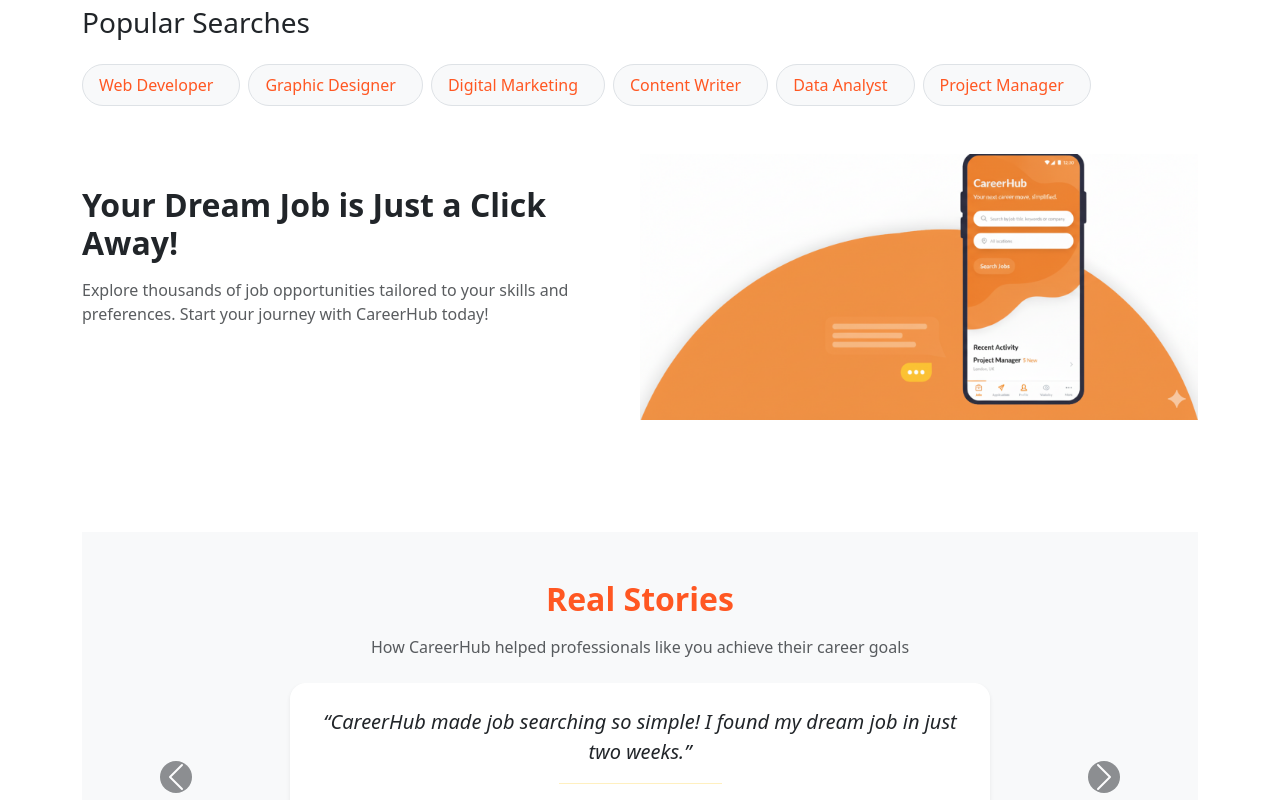
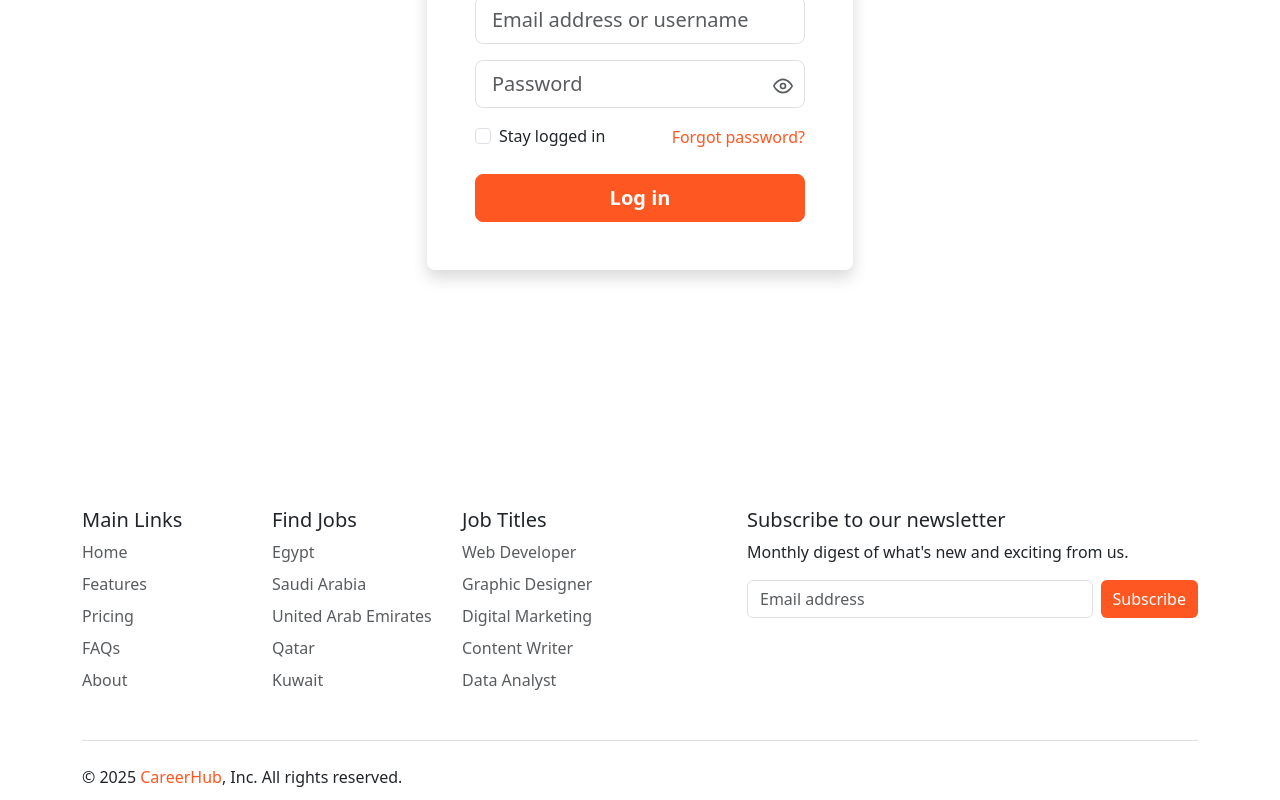
Before and after one commit to MoHassan4/CarrerHub, a React (Vite) app: page /login in a window 1280 px wide. Shown: the part 340-1140 px from the top of the page. Built offline with nearby package versions, Linux system fonts and the light colour scheme.

Commit message:
adding footer and routing and made some fixes

```diff
--- a/src/App.jsx
+++ b/src/App.jsx
@@ -1,16 +1,22 @@
 import { Routes, Route } from "react-router";
 import NavBar from "./Components/NavBar";
-import "./App.css";
 import Home from "./Components/Home";
+import Login from "./Components/login/login";
+import Signup from "./Components/signup/signup";
+import Footer from "./Components/Footer.Jsx";
+import "./css/NavBar.css";
+import "./css/Footer.css";
 
 function App() {
   return (
     <>
       <NavBar />
-      <Home />
-      {/* <Routes>
+      <Routes>
         <Route path="/" element={<Home />}></Route>
-      </Routes> */}
+        <Route path="/login" element={<Login />}></Route>
+        <Route path="/signup" element={<Signup />}></Route>
+      </Routes>
+      <Footer />
     </>
   );
 }
--- a/src/Components/Footer.Jsx
+++ b/src/Components/Footer.Jsx
@@ -0,0 +1,153 @@
+import { Link } from "react-router";
+
+function Footer() {
+  return (
+    <>
+      <footer className="container pt-5">
+        <div className="row">
+          <div className="col-6 col-md-2 mb-3">
+            <h5>Main Links</h5>
+            <ul className="nav flex-column">
+              <li className="nav-item mb-2">
+                <Link to="/" className="nav-link p-0 text-body-secondary">
+                  Home
+                </Link>
+              </li>
+              <li className="nav-item mb-2">
+                <Link to="#" className="nav-link p-0 text-body-secondary">
+                  Features
+                </Link>
+              </li>
+              <li className="nav-item mb-2">
+                <Link to="#" className="nav-link p-0 text-body-secondary">
+                  Pricing
+                </Link>
+              </li>
+              <li className="nav-item mb-2">
+                <Link to="#" className="nav-link p-0 text-body-secondary">
+                  FAQs
+                </Link>
+              </li>
+              <li className="nav-item mb-2">
+                <Link to="#" className="nav-link p-0 text-body-secondary">
+                  About
+                </Link>
+              </li>
+            </ul>
+          </div>
+          <div className="col-6 col-md-2 mb-3">
+            <h5>Find Jobs</h5>
+            <ul className="nav flex-column">
+              <li className="nav-item mb-2">
+                <Link to="#" className="nav-link p-0 text-body-secondary">
+                  Egypt
+                </Link>
+              </li>
+              <li className="nav-item mb-2">
+                <Link to="#" className="nav-link p-0 text-body-secondary">
+                  Saudi Arabia
+                </Link>
+              </li>
+              <li className="nav-item mb-2">
+                <Link to="#" className="nav-link p-0 text-body-secondary">
+                  United Arab Emirates
+                </Link>
+              </li>
+              <li className="nav-item mb-2">
+                <Link to="#" className="nav-link p-0 text-body-secondary">
+                  Qatar
+                </Link>
+              </li>
+              <li className="nav-item mb-2">
+                <Link to="#" className="nav-link p-0 text-body-secondary">
+                  Kuwait
+                </Link>
+              </li>
+            </ul>
+          </div>
+          <div className="col-6 col-md-2 mb-3">
+            <h5>Job Titles</h5>
+            <ul className="nav flex-column">
+              <li className="nav-item mb-2">
+                <Link to="#" className="nav-link p-0 text-body-secondary">
+                  Web Developer
+                </Link>
+              </li>
+              <li className="nav-item mb-2">
+                <Link to="#" className="nav-link p-0 text-body-secondary">
+                  Graphic Designer
+                </Link>
+              </li>
+              <li className="nav-item mb-2">
+                <Link to="#" className="nav-link p-0 text-body-secondary">
+                  Digital Marketing
+                </Link>
+              </li>
+              <li className="nav-item mb-2">
+                <Link to="#" className="nav-link p-0 text-body-secondary">
+                  Content Writer
+                </Link>
+              </li>
+              <li className="nav-item mb-2">
+                <Link to="#" className="nav-link p-0 text-body-secondary">
+                  Data Analyst
+                </Link>
+              </li>
+            </ul>
+          </div>
+          <div className="col-md-5 offset-md-1 mb-3">
+            <form>
+              <h5>Subscribe to our newsletter</h5>
+              <p>Monthly digest of what's new and exciting from us.</p>
+              <div className="d-flex flex-column flex-sm-row w-100 gap-2">
+                <label for="newsletter1" className="visually-hidden">
+                  Email address
+                </label>
+                <input
+                  id="newsletter1"
+                  type="email"
+                  className="form-control"
+                  placeholder="Email address"
+                />
+                <button
+                  className="sub-btn btn btn-primary border-0"
+                  type="button"
+                >
+                  Subscribe
+                </button>
+              </div>
+            </form>
+          </div>
+        </div>
+        <div className="d-flex flex-column flex-sm-row justify-content-between pt-4 mt-4 border-top">
+          <p>
+            © 2025 <span className="brand fw-medium">CareerHub</span>, Inc. All
+            rights reserved.
+          </p>
+          <ul className="list-unstyled d-flex">
+            <li className="ms-3">
+              <Link
+                className="link-body-emphasis"
+                to="#"
+                aria-label="Instagram"
+              >
+                <svg className="bi" width="24" height="24">
+                  <use xlink:href="#instagram"></use>
+                </svg>
+              </Link>
+            </li>
+            <li className="ms-3">
+              <Link className="link-body-emphasis" to="#" aria-label="Facebook">
+                <svg className="bi" width="24" height="24" aria-hidden="true">
+                  <use xlink:href="#facebook"></use>
+                </svg>
+              </Link>
+            </li>
+          </ul>
+        </div>
+      </footer>
+    </>
+  );
+}
+
+export default Footer;
--- a/src/Components/Home.jsx
+++ b/src/Components/Home.jsx
@@ -19,7 +19,7 @@
 
 function Home() {
   return (
-    <div className="home container">
+    <div className="home container pb-3 pt-4">
       <div className=" header welcome">
         <h1 className="text-center">
           Welcome to <span>CareerHub</span>
@@ -62,7 +62,7 @@
         <button className="btn myBtn px-4 text-white w-50">Find Now</button>
       </div>
 
-      <div className="popular-searches my-5">
+      <div className="popular-searches my-5 text-center text-lg-start">
         <h3 className="mt-5">Popular Searches</h3>
         <div className="row mt-3 g-2 tags">
           <div className="col-6 col-md-auto">
@@ -86,7 +86,7 @@
         </div>
       </div>
 
-      <div className="image-section d-flex justify-content-center align-items-center my-5">
+      <div className="image-section d-flex justify-content-center align-items-center my-5 text-center text-lg-start">
         <div className="text">
           <h2 className="fw-bold mb-3">Your Dream Job is Just a Click Away!</h2>
           <p className="text-muted mb-4">
--- a/src/Components/NavBar.jsx
+++ b/src/Components/NavBar.jsx
@@ -1,11 +1,13 @@
+import { Link } from "react-router";
+
 function NavBar() {
   return (
     <>
       <nav className="navbar navbar-expand-lg position-fixed w-100 top-0 z-3">
         <div className="container-fluid">
-          <a className="navbar-brand fs-3 fw-bold pe-2" href="#">
+          <Link className="navbar-brand fs-3 fw-bold pe-2" to="/">
             CareerHub
-          </a>
+          </Link>
           <button
             className="navbar-toggler"
             type="button"
@@ -23,60 +25,62 @@
           >
             <ul className="navbar-nav gap-3">
               <li className="nav-item">
-                <a className="nav-link" aria-current="page" href="#">
+                <Link className="nav-link" aria-current="page" to="/">
                   Home
-                </a>
+                </Link>
               </li>
               <li className="nav-item">
-                <a className="nav-link" href="#">
+                <Link className="nav-link" to="#">
                   Features
-                </a>
+                </Link>
               </li>
               <li className="nav-item">
-                <a className="nav-link" href="#">
+                <Link className="nav-link" to="#">
                   Find Jobs
-                </a>
+                </Link>
               </li>
               <li className="nav-item dropdown">
-                <a
+                <Link
                   className="nav-link dropdown-toggle"
                   href="#"
                   role="button"
                   data-bs-toggle="dropdown"
                   aria-expanded="false"
                 >
-                  Dropdown link
-                </a>
+                  More
+                </Link>
                 <ul className="dropdown-menu text-center text-lg-start">
                   <li>
-                    <a className="dropdown-item" href="#">
-                      Action
-                    </a>
+                    <Link className="dropdown-item" to="#">
+                      Pricing
+                    </Link>
                   </li>
                   <li>
-                    <a className="dropdown-item" href="#">
-                      Another action
-                    </a>
+                    <Link className="dropdown-item" to="#">
+                      FAQs
+                    </Link>
                   </li>
                   <li>
-                    <a className="dropdown-item" href="#">
-                      Something else here
-                    </a>
+                    <Link className="dropdown-item" to="#">
+                      About
+                    </Link>
                   </li>
                 </ul>
               </li>
             </ul>
             <div className="li-su-btns d-flex flex-column flex-lg-row gap-3 justify-content-center">
-              <button className="bg-transparent border-0 p-2">
-                <a className="li-btn text-decoration-none" href="#">
-                  Login
-                </a>
-              </button>
-              <button className="bg-transparent border-0 p-2">
-                <a className="su-btn text-decoration-none" href="#">
-                  SignUp
-                </a>
-              </button>
+              <Link
+                className="li-btn text-decoration-none bg-transparent border-0 p-2 rounded-3"
+                to="/login"
+              >
+                Login
+              </Link>
+              <Link
+                className="su-btn text-decoration-none bg-transparent border-0 p-2 rounded-3"
+                to="/signup"
+              >
+                SignUp
+              </Link>
             </div>
           </div>
         </div>
--- a/src/Components/login/login.css
+++ b/src/Components/login/login.css
@@ -1,8 +1,3 @@
-*{
-  box-sizing: border-box;
-  margin: auto;
-}
-
 .login-container {
   width : max-content;
   padding: 20px;
--- a/src/Components/login/login.jsx
+++ b/src/Components/login/login.jsx
@@ -1,28 +1,32 @@
-import { useState } from 'react';
-import './Login.css';
+import { useState } from "react";
+import "./Login.css";
 
 const Login = () => {
-  const [email, setEmail] = useState('');
-  const [password, setPassword] = useState('');
+  const [email, setEmail] = useState("");
+  const [password, setPassword] = useState("");
   const [showPassword, setShowPassword] = useState(false);
   const [stayLoggedIn, setStayLoggedIn] = useState(false);
 
   const handleSubmit = (e) => {
     e.preventDefault();
-    console.log('Login:', { email, password, stayLoggedIn });
+    console.log("Login:", { email, password, stayLoggedIn });
   };
 
   return (
-    <div className="login-container d-flex align-items-center justify-content-center min-vh-100">
-      <div className="container">
-        <div className="row justify-content-center">
+    <div className="login-container d-flex align-items-center justify-content-center min-vh-100 w-100">
+      <div className="container d-flex justify-content-center">
+        <div className="row justify-content-center responsive">
           <div className="col-12 col-sm-12 col-md-12 col-lg-12">
             <div className="card shadow login-card">
               <div className="card-body p-4 p-md-5">
-                <h1 className="text-center mb-3 login-title">Log in to your account</h1>
+                <h1 className="text-center mb-3 login-title">
+                  Log in to your account
+                </h1>
                 <p className="text-center text-muted mb-4">
-                  Don't have an account yet?{' '}
-                  <a href="#" className="login-link">Register here</a>
+                  Don't have an account yet?{" "}
+                  <a href="#" className="login-link">
+                    Register here
+                  </a>
                 </p>
 
                 <form onSubmit={handleSubmit}>
@@ -38,7 +42,7 @@
 
                   <div className="mb-3 position-relative">
                     <input
-                      type={showPassword ? 'text' : 'password'}
+                      type={showPassword ? "text" : "password"}
                       placeholder="Password"
                       value={password}
                       onChange={(e) => setPassword(e.target.value)}
@@ -49,7 +53,14 @@
                       onClick={() => setShowPassword(!showPassword)}
                       className="btn btn-link position-absolute top-50 end-0 translate-middle-y text-muted login-toggle-btn"
                     >
-                      <svg width="20" height="20" viewBox="0 0 24 24" fill="none" stroke="currentColor" strokeWidth="2">
+                      <svg
+                        width="20"
+                        height="20"
+                        viewBox="0 0 24 24"
+                        fill="none"
+                        stroke="currentColor"
+                        strokeWidth="2"
+                      >
                         <path d="M1 12s4-8 11-8 11 8 11 8-4 8-11 8-11-8-11-8z"></path>
                         <circle cx="12" cy="12" r="3"></circle>
                       </svg>
@@ -65,14 +76,22 @@
                         className="form-check-input"
                         id="stayLoggedIn"
                       />
-                      <label className="form-check-label" htmlFor="stayLoggedIn">
+                      <label
+                        className="form-check-label"
+                        htmlFor="stayLoggedIn"
+                      >
                         Stay logged in
                       </label>
                     </div>
-                    <a href="#" className="login-link">Forgot password?</a>
+                    <a href="#" className="login-link">
+                      Forgot password?
+                    </a>
                   </div>
 
-                  <button type="submit" className="btn btn-lg w-100 login-button">
+                  <button
+                    type="submit"
+                    className="btn btn-lg w-100 login-button"
+                  >
                     Log in
                   </button>
                 </form>
--- a/src/Components/signup/signup.css
+++ b/src/Components/signup/signup.css
@@ -1,8 +1,3 @@
-*{
-  box-sizing: border-box;
-  margin: auto;
-}
-
 .signup-container {
   width: max-content;
   padding: 20px;
--- /dev/null
+++ b/src/css/Footer.css
@@ -0,0 +1,16 @@
+.sub-btn {
+    background-color: var(--primary-color) !important;
+    transition: 0.3s;
+}
+
+.sub-btn:hover {
+    background-color: orangered !important;
+}
+
+footer ul li a:hover {
+    color: #000 !important;
+}
+
+footer .brand {
+    color: var(--primary-color) !important;
+}
```
Also changed, not shown: src/Components/signup/signup.jsx (+29 -19 lines), src/css/Home.css (+14 -0 lines), src/css/NavBar.css (renamed from src/App.css, +4 -11 lines).
